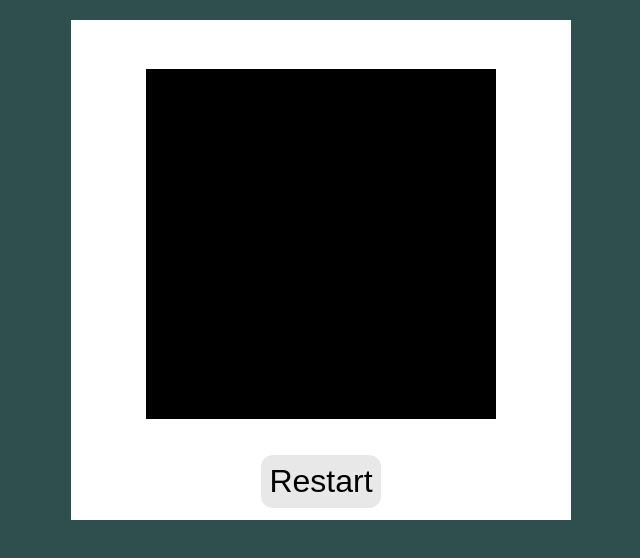
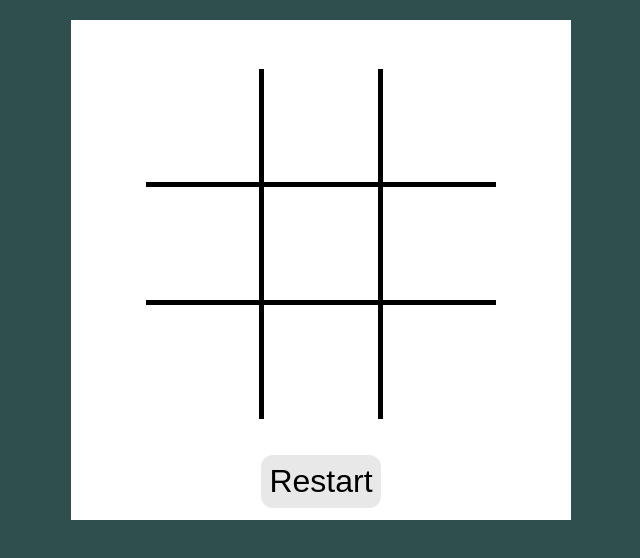
Before and after one commit to Ahmedarain111/Tic-Tac_Toe, a plain HTML site: page index.html in a window 1280 px wide. Shown: the whole page, without its empty margins (319-959 px from the left). Drawn offline with Linux system fonts and the light colour scheme.

Commit message:
add cells in board

```diff
--- a/index.html
+++ b/index.html
@@ -10,7 +10,17 @@
 <body>
     <div class="game-container">
         <div class="text"></div>
-        <div class="game-board"></div>
+        <div class="game-board">
+            <div class="cell"></div>
+            <div class="cell"></div>
+            <div class="cell"></div>
+            <div class="cell"></div>
+            <div class="cell"></div>
+            <div class="cell"></div>
+            <div class="cell"></div>
+            <div class="cell"></div>
+            <div class="cell"></div>
+        </div>
         <button class="restart">Restart</button>
     </div>
 </body>
--- a/styles.css
+++ b/styles.css
@@ -31,6 +31,17 @@ body {
     width: 350px;
     height: 350px;
     background-color: black;
+    display: grid;
+    grid-template-rows: 1fr 1fr 1fr;
+    grid-template-columns: 1fr 1fr 1fr;
+    gap: 5px;
+}
+
+.cell {
+    background-color: white;
+    display: flex;
+    justify-content: center;
+    font-size: 2rem;
 }
 
 button {
```
